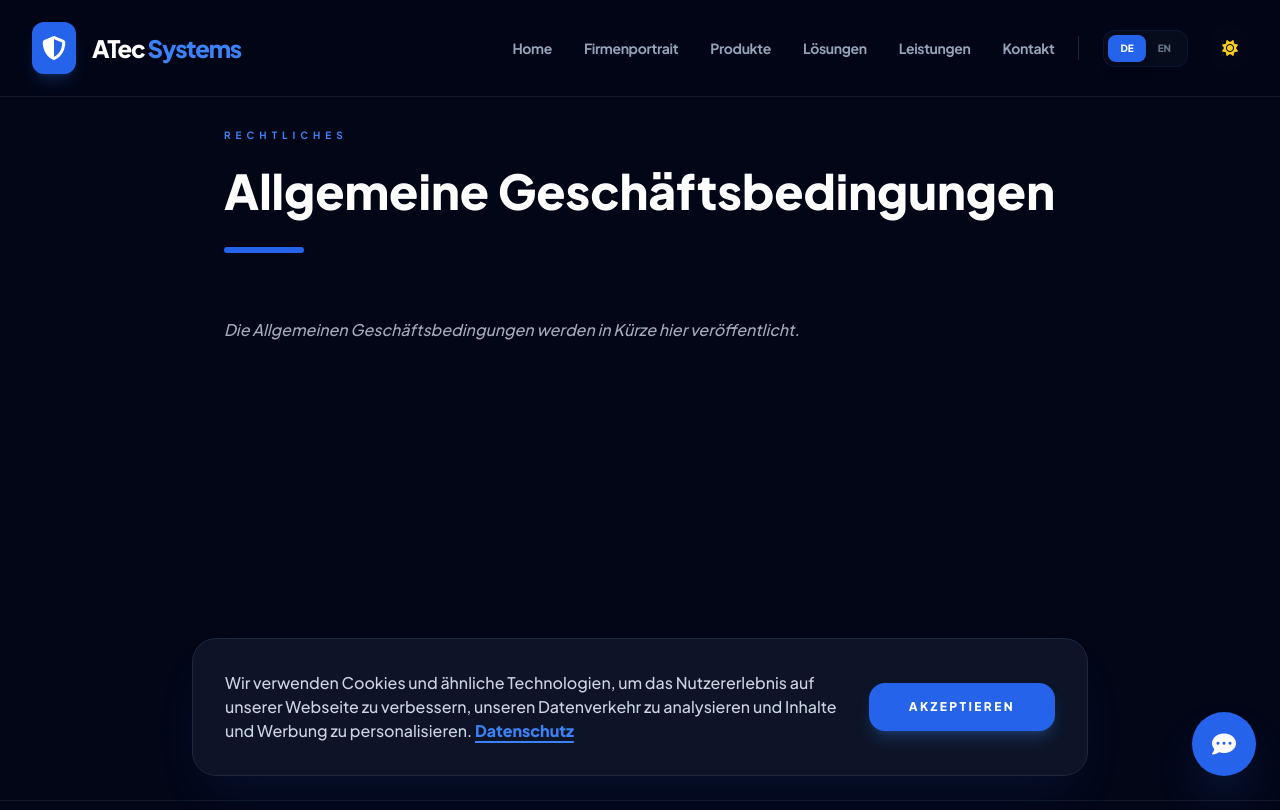
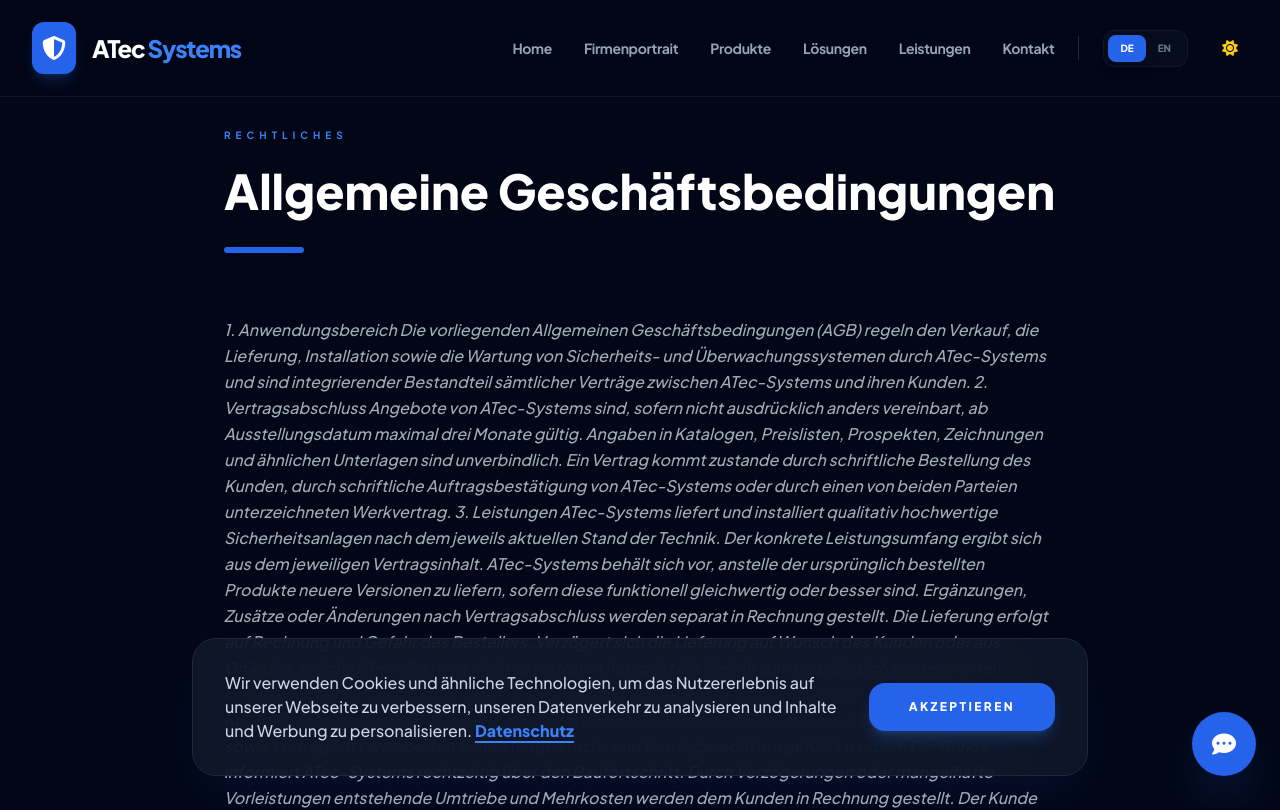
Before and after one commit to goessi70/ATec-Systems, a React (Vite) app: page /#/agb in a window 1280 px wide. Shown: the top 810 px of the page. Built offline with nearby package versions, Linux system fonts and the light colour scheme.

Commit message:
feat: add AGB component for terms and conditions page

```diff
--- a/components/AGB.tsx
+++ b/components/AGB.tsx
@@ -16,7 +16,70 @@ const AGB: React.FC<{ isDark: boolean; lang: Language }> = ({ isDark, lang }) =>
         <div className={`space-y-12 text-base leading-relaxed ${isDark ? 'text-slate-300' : 'text-slate-600'}`}>
           <section>
             <p className="font-medium opacity-80 italic">
-              Die Allgemeinen Geschäftsbedingungen werden in Kürze hier veröffentlicht.
+              1.	Anwendungsbereich
+              Die vorliegenden Allgemeinen Geschäftsbedingungen (AGB) regeln den Verkauf, die Lieferung, Installation sowie die Wartung von Sicherheits- und Überwachungssystemen durch ATec-Systems und sind integrierender Bestandteil sämtlicher Verträge zwischen ATec-Systems und ihren Kunden.
+              2.	Vertragsabschluss
+              Angebote von ATec-Systems sind, sofern nicht ausdrücklich anders vereinbart, ab Ausstellungsdatum maximal drei Monate gültig. Angaben in Katalogen, Preislisten, Prospekten, Zeichnungen und ähnlichen Unterlagen sind unverbindlich. Ein Vertrag kommt zustande durch schriftliche Bestellung des Kunden, durch schriftliche Auftragsbestätigung von ATec-Systems oder durch einen von beiden Parteien unterzeichneten Werkvertrag.
+              3.	Leistungen
+              ATec-Systems liefert und installiert qualitativ hochwertige Sicherheitsanlagen nach dem jeweils aktuellen Stand der Technik. Der konkrete Leistungsumfang ergibt sich aus dem jeweiligen Vertragsinhalt. ATec-Systems behält sich vor, anstelle der ursprünglich bestellten Produkte neuere Versionen zu liefern, sofern diese funktionell gleichwertig oder besser sind. Ergänzungen, Zusätze oder Änderungen nach Vertragsabschluss werden separat in Rechnung gestellt.
+              Die Lieferung erfolgt auf Rechnung und Gefahr des Bestellers. Verzögert sich die Lieferung auf Wunsch des Kunden oder aus Gründen, welche ATec-Systems nicht zu vertreten hat, geht die Gefahr zum ursprünglich vorgesehenen Lieferzeitpunkt auf den Kunden über.
+              4.	Leistungen des Kunden
+              Der Kunde ist verantwortlich für die Koordination sämtlicher am Projekt beteiligten Unternehmen. Er stellt sicher, dass alle baulich notwendigen sowie vertraglich vereinbarten Vorleistungen fach- und termingerecht ausgeführt werden. Der Kunde informiert ATec-Systems rechtzeitig über den Baufortschritt. Durch Verzögerungen oder mangelhafte Vorleistungen entstehende Umtriebe und Mehrkosten werden dem Kunden in Rechnung gestellt.
+              Der Kunde hat geeignete und zumutbare Massnahmen zu treffen, um Schäden an den gelieferten Anlagen zu verhindern. Eine sach- und gesetzeskonforme Anwendung der Systeme wird vorausgesetzt.
+              5.	Preise, Preisanpassungen und Zahlungsbedingungen
+              Alle Preise verstehen sich in Schweizer Franken (CHF).
+              ATec-Systems ist zurzeit nicht Mehrwertsteuerpflichtig, weshalb bei der Rechnungsstellung keine Mehrwertsteuer ausgewiesen wird. Abzüge vom Rechnungsbetrag sind nicht zulässig.
+              Zahlungsmodalitäten:
+              Die von ATec-Systems gestellten Rechnungen sind innerhalb der auf der Rechnung angedruckten bzw. ersichtlichen Zahlungsfrist zu begleichen.
+              Bei Nichteinhaltung der Zahlungstermine ist ohne Mahnung ein Verzugszins gemäss den gesetzlichen Bestimmungen geschuldet.
+              ATec-Systems ist berechtigt, Vorauszahlungen zu verlangen. Werden Zahlungen nicht vertragsgemäss geleistet, ist ATec-Systems berechtigt, am Vertrag festzuhalten oder vom Vertrag zurückzutreten und in beiden Fällen Schadenersatz zu verlangen.
+              Bei ausserordentlichen, nicht vorhersehbaren Umständen im Sinne von Art. 373 Abs. 2 OR ist ATec-Systems berechtigt, Preisanpassungen vorzunehmen sowie Teuerungen und erhöhte Lieferantenpreise weiterzuverrechnen.
+              6.	Eigentumsvorbehalt
+              Die gelieferten Anlagen bleiben bis zur vollständigen Bezahlung Eigentum von ATec-Systems.
+              ATec-Systems ist berechtigt, den Eigentumsvorbehalt auf Kosten des Kunden im öffentlichen Register eintragen zu lassen.
+              7.	Produktegarantie
+              Die Produktegarantie beträgt, sofern nichts anderes vereinbart wurde, 24 Monate[PS1.1] ab Lieferung. Verzögert sich die Lieferung aus Gründen, die ATec-Systems nicht zu vertreten hat, beginnt die Garantiefrist im Zeitpunkt der Lieferbereitschaft.
+              Mängel sind innerhalb der Garantiefrist schriftlich zu melden. Während der Garantiezeit ersetzt ATec-Systems fehlerhaftes Material kostenlos. Dienstleistungen sind von der Garantie ausgeschlossen.
+              ATec-Systems entscheidet nach eigenem Ermessen über Nachbesserung oder Ersatzlieferung. Die Garantiefrist wird durch Nachbesserungen nicht unterbrochen.
+              Von der Garantie ausgeschlossen sind Schäden infolge natürlicher Abnützung, unsachgemässer Anwendung, mangelnder Wartung, äusserer Einwirkungen, Eingriffe durch Dritte oder anderer Gründe, welche ATec-Systems nicht zu vertreten hat.
+              8.	Haftung
+              ATec-Systems gewährt gegenüber dem Kunden die unter Ziffer 7 genannten Garantien. Die Garantie ergibt sich im Einzelnen aus den Leistungsbeschrieben. Bei Abschluss eines Wartungsvertrages gelten die darin vereinbarten Garantien. ATec-Systems haftet nur für grobfahrlässig verursachte Schäden. ATec-Systems haftet nicht für Arbeiten durch Drittfirmen. Alle weiteren Haftungsansprüche gegenüber ATec-Systems, gleich aus welchem Rechtsgrund, soweit gesetzlich zulässig, werden ausgeschlossen. ATec-Systems kann insbesondere auch nicht für Schäden oder Folgeschäden wie nachfolgend und nicht abschliessend aufgezählt haftbar gemacht werden:
+              •	Polizei-, Feuerwehr- und Alarmempfänger-Einsätze
+              •	die vom Kunden zu veranlassenden Sicherheitsmassnahmen, bei teilweiser oder vollständiger Ausserbetriebsetzung der Anlage, auch infolge von Instandstellungsarbeiten
+              •	Störungen oder Versagen der Anlage
+              •	Unsachgemässe Anwendung durch den Kunden oder Drittpersonen
+              •	Für Glasschäden infolge Wartungsarbeiten/Funktionstests
+              •	direkt oder indirekte Folgen von Fehlalarmen
+              •	entgangener Gewinn oder Ansprüche Dritter
+
+
+
+              •	Fehlauslösungen von Löschanlagen (Löschmittelersatz und Folgeschäden)
+              •	den Einsatz von Bewachungspersonal
+              •	Kostenersatz aufgrund von Mehraufwendungen des Anlagebetreibers oder Dritter
+              •	Körper-, Sach- und Vermögensschäden infolge Einbruchs, Überfall oder dergleichen
+              •	Beeinträchtigung der Funktionen der Anlage infolge baulicher Veränderungen
+              •	Schäden infolge eines Datenverlustes; die Datenarchivierung obliegt dem Kunden
+              •	Etc.
+              Führt ATec-Systems im Auftrag des Kunden Installationsarbeiten aus, so obliegt
+              die Haftung und Instandstellung für entstandene Schäden oder Beschädigungen wie
+              verdeckte Leitungen, Bohrarbeiten oder Durchbrüche, beim Kunden. ATec-Systems
+              übernimmt keine Haftung für verspätete Lieferungen, sofern die Verspätung
+              durch einen Dritten oder höhere Gewalt verursacht wurde.
+              9.	Besondere Bestimmungen Geistiges Eigentum
+              Sämtliche Anlagenkonzepte, Softwareprogramme, Dokumentationen und technischen Unterlagen bleiben geistiges Eigentum von ATec-Systems. Der Kunde erhält ein nicht übertragbares Nutzungsrecht für die Dauer des Vertragsverhältnisses.
+              Der Kunde erhält das Recht, die Anlage und die Dokumentation für die
+              Vertragslaufzeit zu nutzen. Sofern nichts anderes vereinbart, ist der Besteller nicht
+              berechtigt, die Anlage oder Teile der Anlage nachzubauen oder durch einen Dritten
+              nachbauen zu lassen, zugehörige Softwareprogramme und- oder Dokumentationen
+              zu kopieren oder vervielfältigen oder Dritten zugänglich machen oder diese zu
+              veröffentlichen.
+              10.	Salvatorische Klausel
+              Sollten einzelne Bestimmungen dieser AGB ganz oder teilweise unwirksam sein, bleibt die Wirksamkeit der übrigen Bestimmungen unberührt. Die unwirksame Bestimmung wird durch eine solche ersetzt, die dem wirtschaftlichen Zweck am nächsten kommt.
+              11.	Anwendbares Recht und Gerichtsstand
+              Der Vertrag untersteht schweizerischem Recht. Gerichtsstand ist Zug im
+              Kanton Zug
+
             </p>
           </section>
         </div>
```
